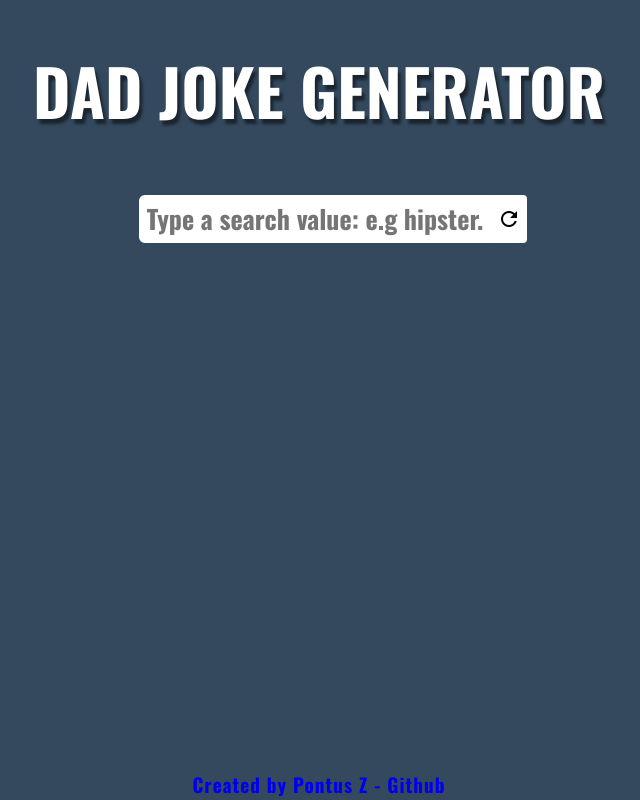
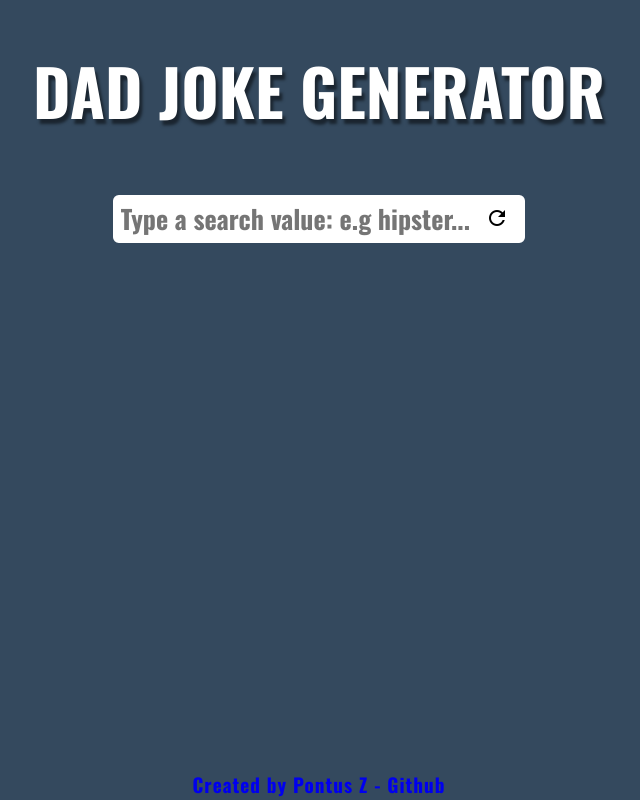
Before and after one commit to Pozee/Dad-joke-generator, a plain HTML site: page index.html in a window 1280 px wide. Shown: the whole page, without its empty margins (321-961 px from the left). Drawn offline with nearby package versions, Linux system fonts and the light colour scheme; no server answers.

Commit message:
fixded refresh position

```diff
--- a/index.html
+++ b/index.html
@@ -15,8 +15,8 @@
     <div class="container content-wrap">
         <h1>Dad joke generator</h1>
         <p class="error-shower">error</p>
-        <div>
-            <input class="user-value" type="text" placeholder="Type a search value: e.g hipster.">
+        <div class="refresh-content">
+            <input class="user-value" type="text" placeholder="Type a search value: e.g hipster...">
             <button id="refresh"></button>
         </div>
         <div class="container-joke">
--- a/style.css
+++ b/style.css
@@ -36,7 +36,7 @@ h1 {
 input {
     font-family: 'Oswald', serif;
     height: 2em;
-    width: 14em;
+    width: 16em;
     border-radius: 0.3em;
     font-size: 26px;
     color: #34495e;
@@ -86,23 +86,22 @@ a:hover {
 button {
     border: solid #34495e 2px;
     border: none;
-    top: 195px;
     position: absolute;
     cursor: pointer;
     background-color: white;
-    width: 2.7em;
-     height: 3.6em;
+    width: 40px;
+     height: 40px;
     border-radius: 0.3em;
-    margin-left: -10px ;
+    margin-left: -50px ;
     background-image: url(refresh.png);
     background-repeat: no-repeat;
     background-position: center;
+    top: 5px;
+
 }
 button:active {
     background-size: 18px;
 }
-input:focus + #refresh {
-    border-top: solid rgb(255, 92, 92) 2px;
-    border-bottom:solid rgb(255, 92, 92) 2px;
-    border-right: solid rgb(255, 92, 92) 2px;
+.refresh-content {
+    position: relative;
 }
```
